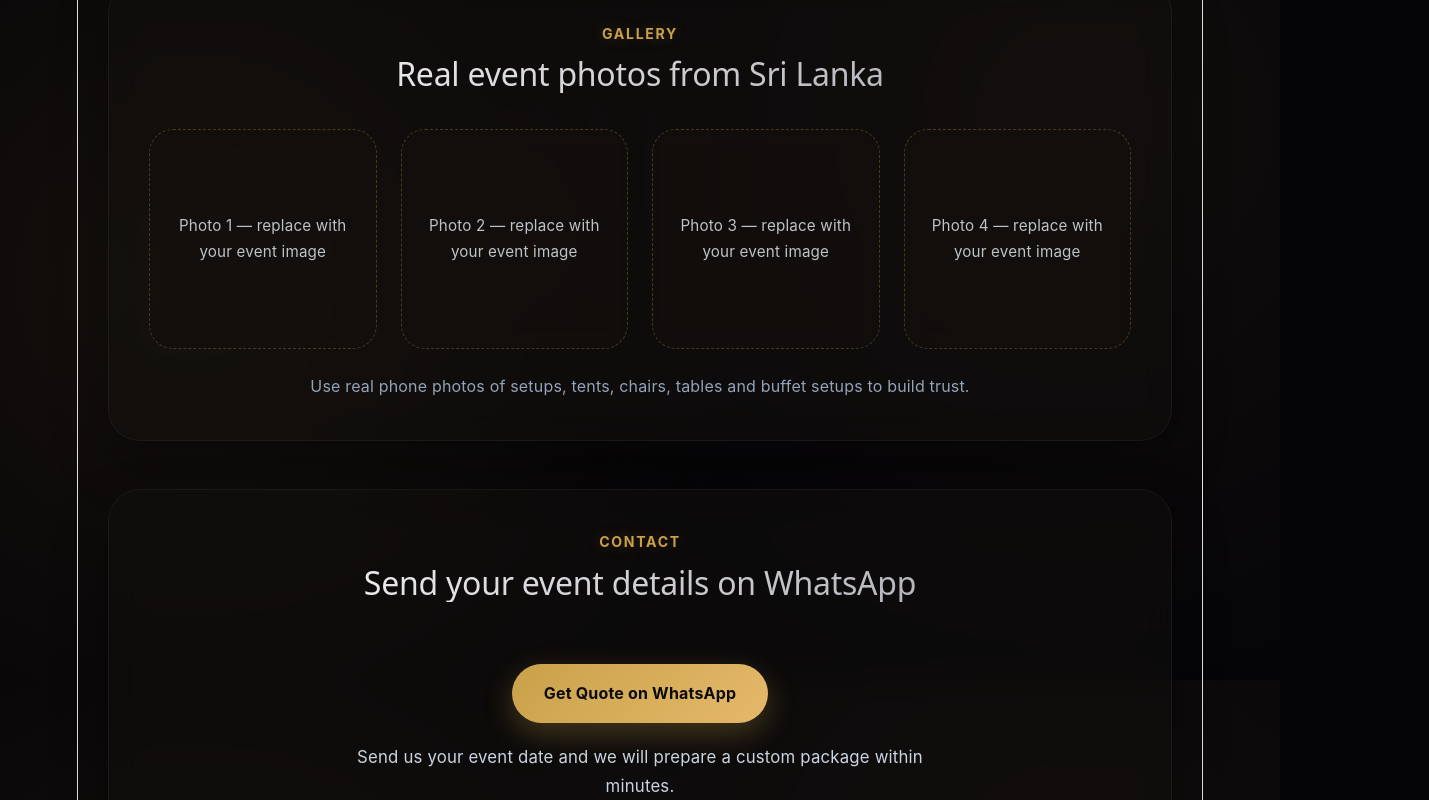
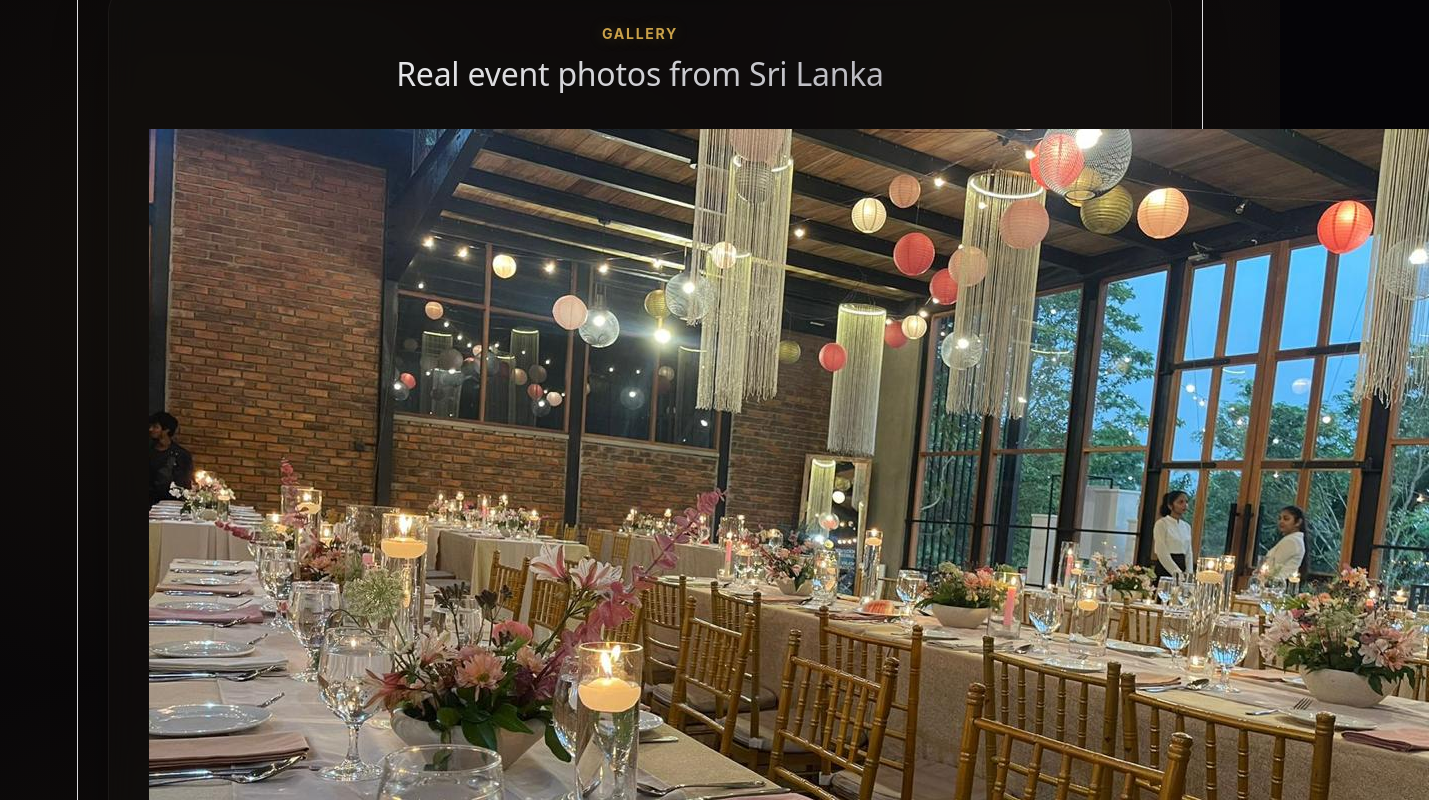
Before and after one commit to osandipabasara-design/event-rental-site, a React (Vite) app: page / in a window 1280 px wide. Shown: the part 1720-2520 px from the top of the page, 1429 px wide, since content can reach past the window. Built offline with nearby package versions, Linux system fonts and the light colour scheme.

Commit message:
adding images to gallery section

```diff
--- a/src/App.tsx
+++ b/src/App.tsx
@@ -1,5 +1,11 @@
 import './App.css'
 import logo from './assets/logo.jpeg'
+import image1 from './assets/image1.jpeg'
+import image2 from './assets/image2.jpeg'
+import image3 from './assets/image3.jpeg'
+import image4 from './assets/image4.jpeg'
+import image5 from './assets/image5.jpeg'
+import image6 from './assets/image6.jpeg'
 import { FaFacebook, FaTiktok, FaWhatsapp, FaPhoneAlt, FaMapMarkerAlt } from 'react-icons/fa'
 
 const whatsappPhone = '94777290610'
@@ -118,11 +124,22 @@ function App() {
             <p className="section-label">Gallery</p>
             <h2>Real event photos from Sri Lanka</h2>
           </div>
-          <div className="grid gallery-grid">
-            <div className="gallery-card">Photo 1 — replace with your event image</div>
-            <div className="gallery-card">Photo 2 — replace with your event image</div>
-            <div className="gallery-card">Photo 3 — replace with your event image</div>
-            <div className="gallery-card">Photo 4 — replace with your event image</div>
+          <div className="marquee-container">
+            <div className="marquee-content">
+              <img src={image1} className="gallery-img" alt="Event setup 1" />
+              <img src={image2} className="gallery-img" alt="Event setup 2" />
+              <img src={image3} className="gallery-img" alt="Event setup 3" />
+              <img src={image4} className="gallery-img" alt="Event setup 4" />
+              <img src={image5} className="gallery-img" alt="Event setup 5" />
+              <img src={image6} className="gallery-img" alt="Event setup 6" />
+
+              <img src={image1} className="gallery-img" alt="Event setup 1" />
+              <img src={image2} className="gallery-img" alt="Event setup 2" />
+              <img src={image3} className="gallery-img" alt="Event setup 3" />
+              <img src={image4} className="gallery-img" alt="Event setup 4" />
+              <img src={image5} className="gallery-img" alt="Event setup 5" />
+              <img src={image6} className="gallery-img" alt="Event setup 6" />
+            </div>
           </div>
           <p className="gallery-note">
             Use real phone photos of setups, tents, chairs, tables and buffet setups to build trust.
```
